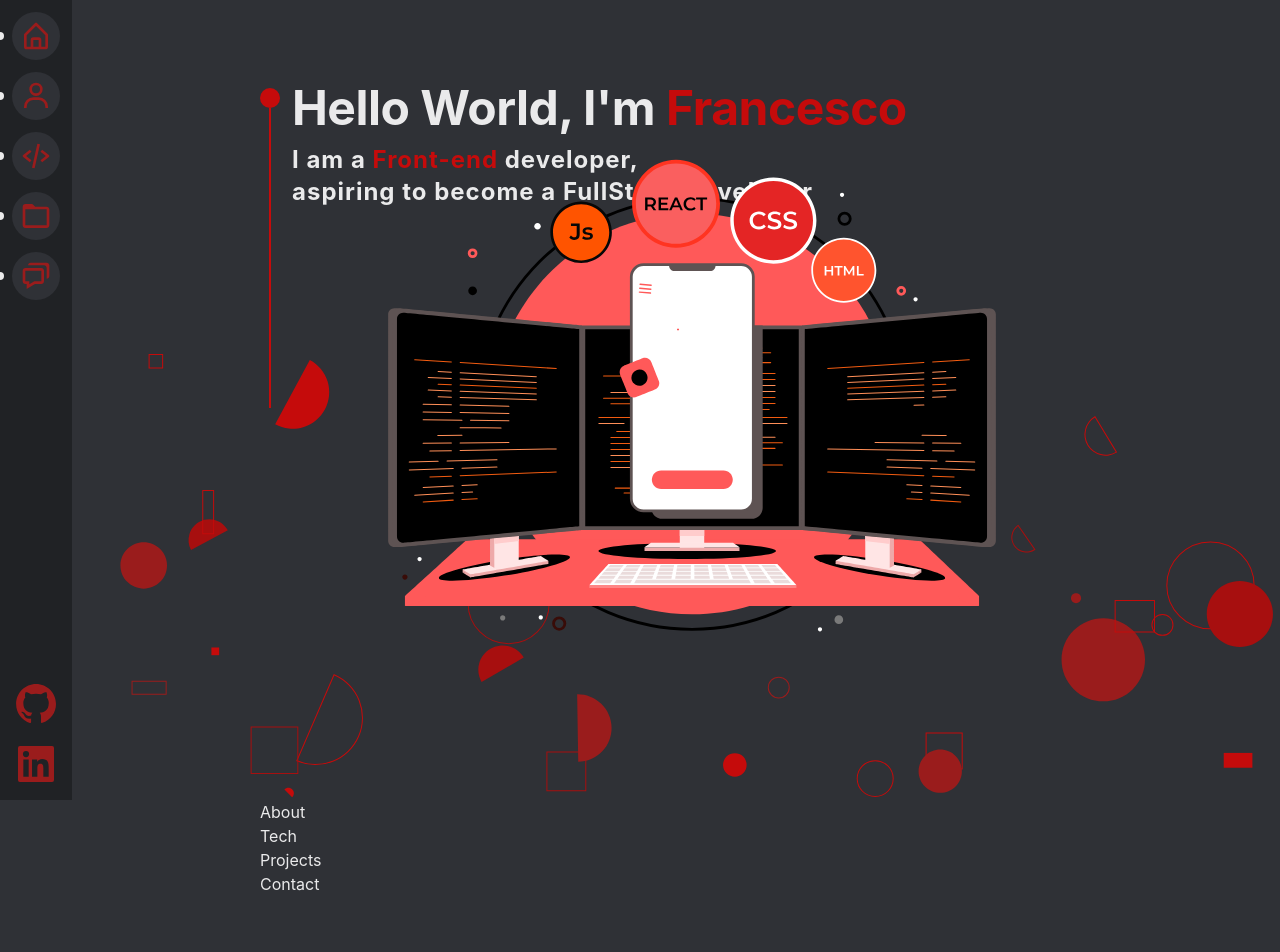
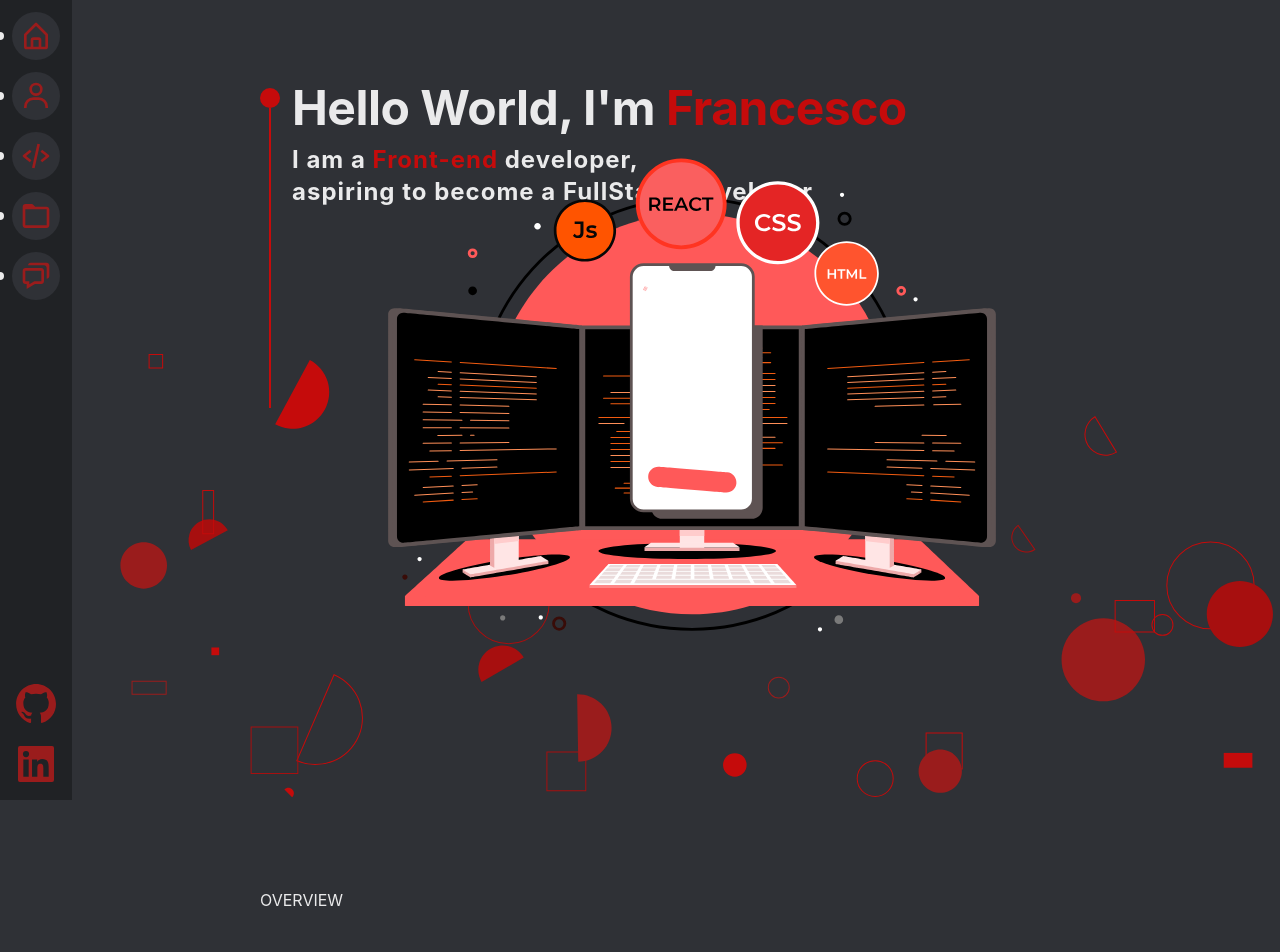
Before and after one commit to F3azy/portfolio, a React (Vite) app: page / in a window 1280 px wide. Shown: the top 952 px of the page. Before the commit the page ends 896 px from the top, so only its background shows below. Built offline with nearby package versions, Linux system fonts and the light colour scheme.

Commit message:
begin the about section made a component for the title,sub-title and dsescription for the sections

```diff
--- a/src/components/About.jsx
+++ b/src/components/About.jsx
@@ -1,8 +1,17 @@
-import React from 'react';
+import { Flex } from '@chakra-ui/react';
+import { sections } from '../constants';
+import SectionInfo from './SectionInfo';
 
 const About = () => {
   return (
-    <div>About</div>
+    <Flex
+    direction="column"
+    rowGap="88px"
+    h={{lg: "100vh"}}
+    p={{base: "44px 0", lg: "88px 0"}}
+    >
+      <SectionInfo infos={sections.get("about")} />
+    </Flex>
   )
 };
 
--- a/src/components/Contact.jsx
+++ b/src/components/Contact.jsx
@@ -1,4 +1,3 @@
-import React from 'react';
 
 const Contact = () => {
   return (
--- a/src/components/Hero.jsx
+++ b/src/components/Hero.jsx
@@ -1,6 +1,5 @@
 import { Box, Flex, Text, Heading } from '@chakra-ui/react';
 import { HeroBG, HeroAnimation } from '../assets';
-import React from 'react';
 import Lottie from 'react-lottie';
 
 const Hero = () => {
@@ -22,7 +21,7 @@ const Hero = () => {
     <Flex
     direction="column"
     h={{lg: "100vh"}}
-    p={{base: "44px 16px", lg: "88px 188px"}}
+    p={"44px 16px"}
     position={{base: "static", lg:"relative"}}
     bgImage={HeroBG}
     bgRepeat="no-repeat"
@@ -61,7 +60,8 @@ const Hero = () => {
         </Box>
       </Flex>
       <Box
-      boxSize={{lg:"800px"}}
+      m={{base: "-100px auto 0", md: "-120px auto 0"}}
+      boxSize={{md:"500px", lg:"800px"}}
       position={{base: "static", lg:"absolute"}}
       bottom="0"
       right={{base: "0",lg: "188px"}}
--- a/src/components/MobileNav.jsx
+++ b/src/components/MobileNav.jsx
@@ -1,4 +1,3 @@
-import React from 'react';
 import {
     useDisclosure,
     Drawer,
--- a/src/components/NavItem.jsx
+++ b/src/components/NavItem.jsx
@@ -1,5 +1,5 @@
 import { Box, Center, Icon, Text, Tooltip } from '@chakra-ui/react';
-import React, { useState } from 'react';
+import { useState } from 'react';
 
 const NavItem = ({id, title, icon}) => {
     const [isHovering, setIsHovering] = useState(false);
--- a/src/components/Projects.jsx
+++ b/src/components/Projects.jsx
@@ -1,4 +1,3 @@
-import React from 'react';
 
 const Projects = () => {
   return (
--- /dev/null
+++ b/src/components/SectionInfo.jsx
@@ -0,0 +1,8 @@
+
+const SectionInfo = ({infos}) => {
+  return (
+    <div>{infos.title}</div>
+  )
+};
+
+export default SectionInfo;
--- a/src/components/Sidebar.jsx
+++ b/src/components/Sidebar.jsx
@@ -1,4 +1,3 @@
-import React from 'react';
 import { Flex } from '@chakra-ui/react';
 import { navLinks, socialLinks } from '../constants';
 import NavItem from './NavItem';
--- a/src/components/SocialLink.jsx
+++ b/src/components/SocialLink.jsx
@@ -1,5 +1,4 @@
 import { Box, Center, Icon, Link } from '@chakra-ui/react';
-import React from 'react';
 
 const SocialLink = ({icon, url}) => {
   return (
--- a/src/components/Tech.jsx
+++ b/src/components/Tech.jsx
@@ -1,4 +1,3 @@
-import React from 'react';
 
 const Tech = () => {
   return (
--- a/src/constants/index.js
+++ b/src/constants/index.js
@@ -53,4 +53,27 @@ export const socialLinks = [
         url: "https://www.linkedin.com/in/fcarvelli/",
         icon: BiLogoLinkedinSquare
     },
-]
+];
+
+export const sections = new Map([
+    ["about", {
+        subTitle: "INTRODUCTION",
+        title: "OVERVIEW",
+        description: "As an enthusiastic and driven front-end developer, I am actively searching for chances to improve my abilities and launch my career in web development. Despite my limited professional experience, I have dedicated considerable time to self-learning, enabling me to establish a solid proficiency in HTML, CSS, JavaScript, and React.",
+    }],
+    ["tech", {
+        subTitle: "SKILLS",
+        title: "TECHNOLOGIES",
+        description: "",
+    }],
+    ["project", {
+        subTitle: "MY WORK",
+        title: "PROJECTS",
+        description: "Check out my projects, showcasing my creativity, responsive designs, and use of modern technologies. These works reflect my dedication to learning and growing in web development. I'm excited to explore new collaborations and demonstrate my potential in future projects.",
+    }],
+    ["message", {
+        subTitle: "GET IN TOUCH",
+        title: "CONTACT",
+        description: "",
+    }]
+]);
```
